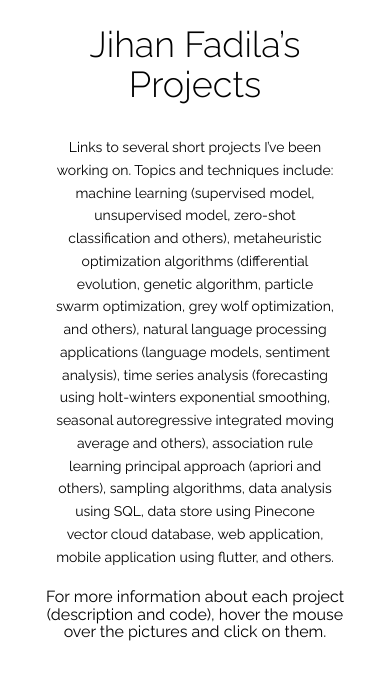
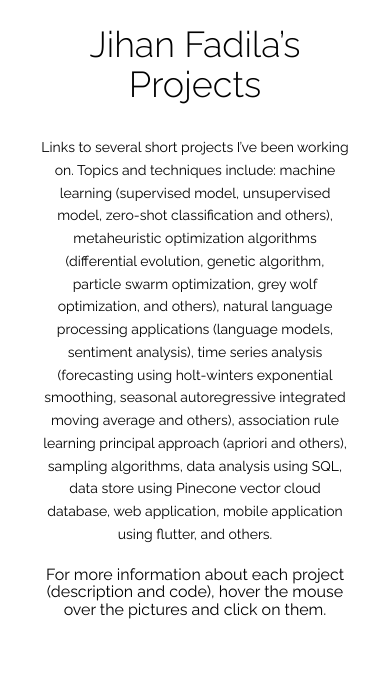
Before and after one commit to Jihan97ux/my_portfolio, a plain HTML site: page index.html in a window 390 px wide. Shown: the part 900-1576 px from the top of the page. Drawn offline with nearby package versions, Linux system fonts and the light colour scheme.

Commit message:
set responsibility for phone size

```diff
--- a/index.html
+++ b/index.html
@@ -58,7 +58,7 @@
 <div id="projects" class="p-10 bg-white mt-10">
     <h1 class="text-4xl font-light max-w-5xl mx-auto mb-8">Jihan Fadila’s Projects</h1>
 
-    <p class="text-sm md:text-base max-w-5xl mx-auto leading-relaxed mb-5 text-center md:text-justify px-4">
+    <p class="text-sm md:text-base max-w-5xl mx-auto leading-relaxed mb-5 text-center md:text-justify">
         Links to several short projects I’ve been working on. Topics and techniques include:
         machine learning (supervised model, unsupervised model, zero-shot classification and others),
         metaheuristic optimization algorithms (differential evolution, genetic algorithm, particle swarm optimization, grey wolf optimization, and others),
```
